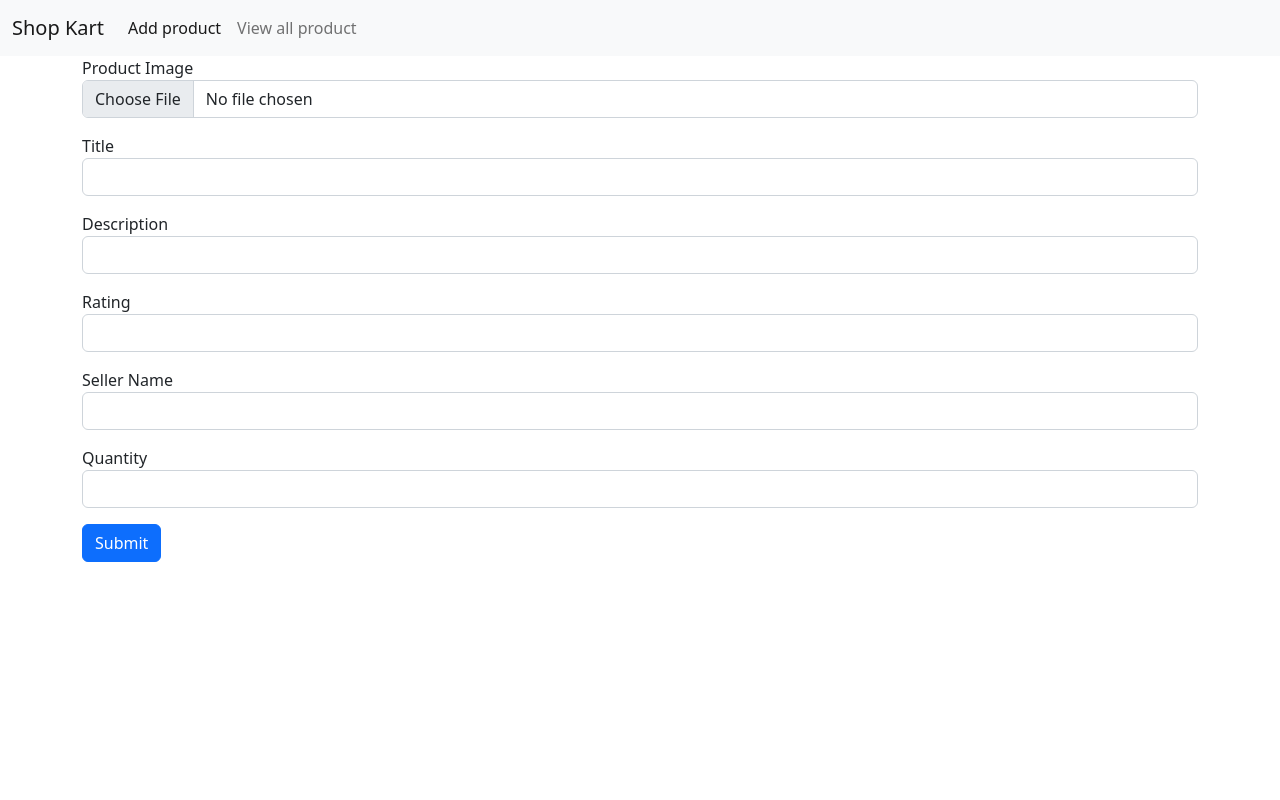
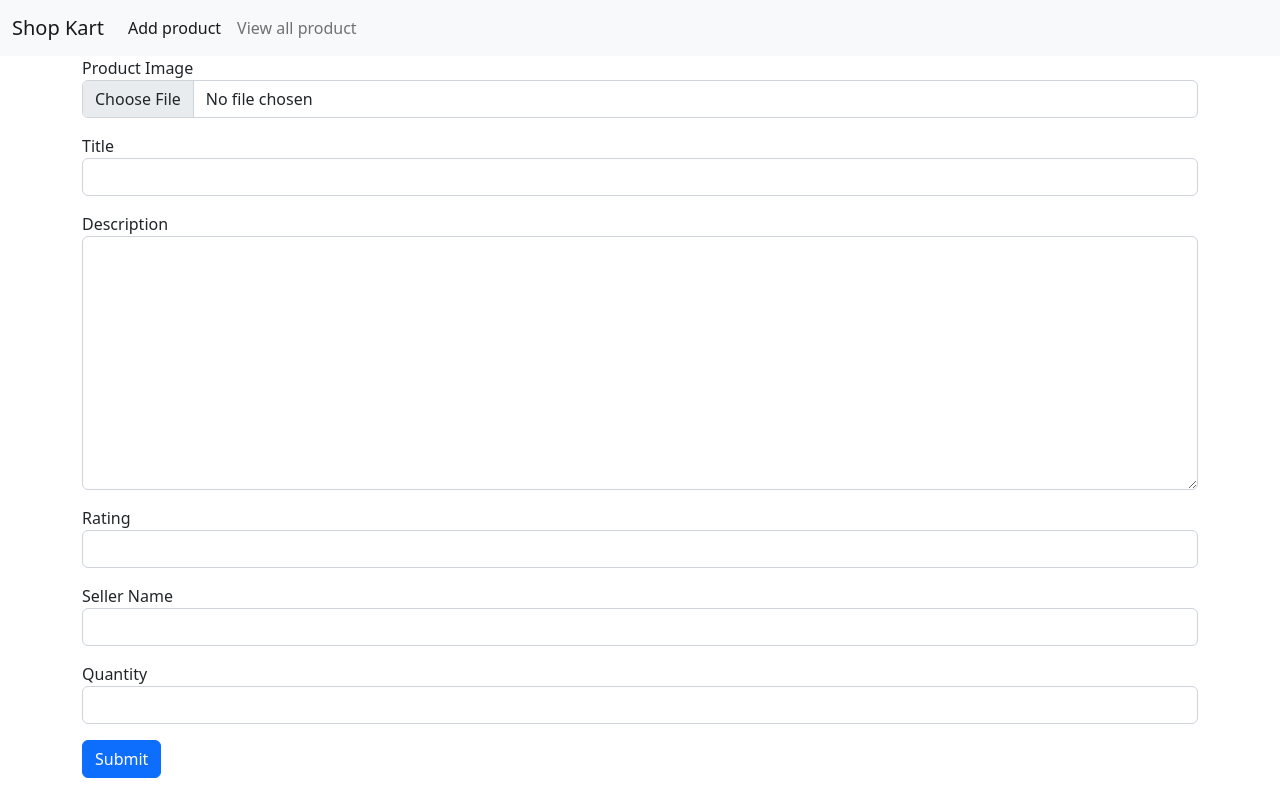
Before and after one commit to rahul3520/shop_kart_angular_app, an Angular app: page / in a window 1280 px wide. Built offline with nearby package versions, Linux system fonts and the light colour scheme.

Commit message:
text area

```diff
--- a/src/app/add-product/add-product.component.html
+++ b/src/app/add-product/add-product.component.html
@@ -14,7 +14,12 @@
                 </div>
                 <div class="col col-12 col-sm-12 col-md-12 col-lg-12 col-xl-12 col-xxl-12">
                     <label for="" class="label-control">Description</label>
-                    <input name="description" [(ngModel)]="description" type="text" class="form-control">
+
+                    <textarea name="description" [(ngModel)]="description" id="" cols="30" rows="10" class="form-control"></textarea>
+
+                    <!-- <input name="description" [(ngModel)]="description" type="text" class="form-control"> -->
+
+
                 </div>
                 <div class="col col-12 col-sm-12 col-md-12 col-lg-12 col-xl-12 col-xxl-12">
                     <label for="" class="label-control">Rating</label>
```
